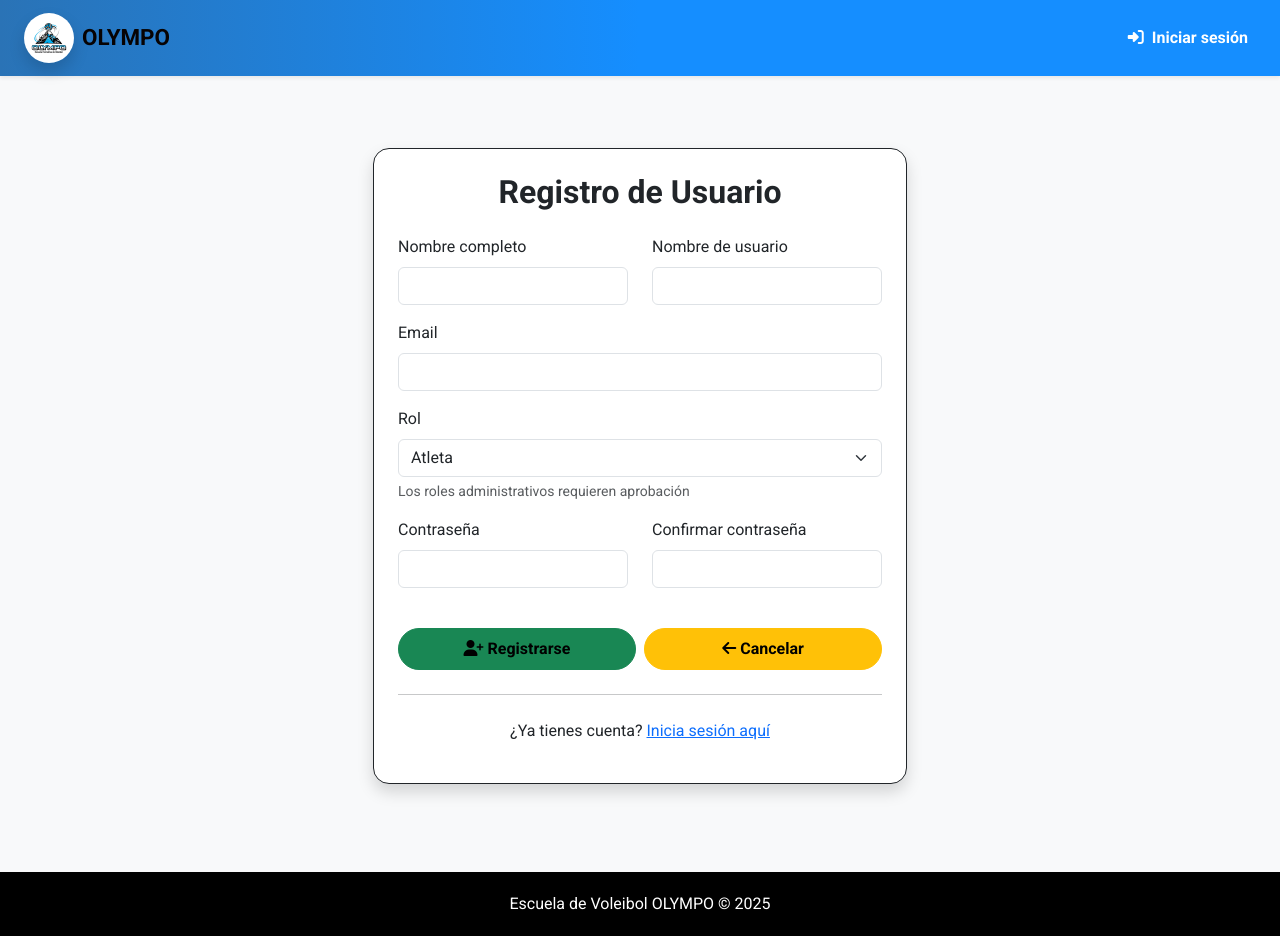
After one commit to Bleazer10/escovol, a Django app: template templates/atletas/register.html in a window 1280 px wide. The commit adds this page. Run offline with Django 5.2, Linux system fonts and the light colour scheme; the template is opened without the code that fills it, so the values that code supplies are empty; parts of the project's set-up code (start-up, migrations or seed data) failed here and were passed over; some libraries are stand-ins or nearby versions.

Commit message:
Implementa vista de registro de usuarios

```diff
--- a/atletas/urls.py
+++ b/atletas/urls.py
@@ -2,6 +2,12 @@ from django.urls import path
 from . import views
 
 urlpatterns = [
+    path('login/', auth_views.login_view, name='login'),
+    path('logout/', auth_views.logout_view, name='logout'),
+    path('register/', auth_views.register_view, name='register'),
+    path('profile/', auth_views.profile_view, name='profile'),
+    path('bienvenida/', auth_views.bienvenida_view, name='bienvenida'),
+
     path('lista/', views.lista_atletas, name='lista_atletas'),
     path('agregar/', views.agregar_atleta, name='agregar_atleta'),
     path('detalle/<int:atleta_id>/', views.detalle_atleta, name='detalle_atleta'),
--- /dev/null
+++ b/templates/atletas/register.html
@@ -0,0 +1,91 @@
+{% extends 'base_publica.html' %}
+{% load static %}
+{% block content %}
+<div class="container mt-4">
+  <div class="row justify-content-center">
+    <div class="col-md-8 col-lg-6">
+      <div class="card shadow border border-dark rounded-4 p-4">
+        <h2 class="text-center text-dark fw-bold mb-4">Registro de Usuario</h2>
+
+        <!-- Mensajes de error -->
+        {% if error %}
+          <div class="alert alert-danger d-flex align-items-center" role="alert">
+            <i class="fa-solid fa-circle-exclamation me-2"></i>
+            {{ error }}
+          </div>
+        {% endif %}
+
+        <!-- Mensajes de éxito -->
+        {% if messages %}
+          {% for message in messages %}
+            <div class="alert alert-{{ message.tags }} alert-dismissible fade show" role="alert">
+              {{ message }}
+              <button type="button" class="btn-close" data-bs-dismiss="alert"></button>
+            </div>
+          {% endfor %}
+        {% endif %}
+
+        <form method="post" novalidate>
+          {% csrf_token %}
+
+          <div class="row">
+            <div class="col-md-6 mb-3">
+              <label for="nombre" class="form-label">Nombre completo</label>
+              <input type="text" class="form-control" id="nombre" name="nombre" required>
+            </div>
+
+            <div class="col-md-6 mb-3">
+              <label for="username" class="form-label">Nombre de usuario</label>
+              <input type="text" class="form-control" id="username" name="username" required>
+            </div>
+          </div>
+
+          <div class="mb-3">
+            <label for="email" class="form-label">Email</label>
+            <input type="email" class="form-control" id="email" name="email" required>
+          </div>
+
+          <div class="mb-3">
+            <label for="rol" class="form-label">Rol</label>
+            <select class="form-select" id="rol" name="rol" required>
+              <option value="Atleta" selected>Atleta</option>
+              <option value="Entrenador">Entrenador</option>
+              <option value="Administrador">Administrador</option>
+            </select>
+            <div class="form-text">Los roles administrativos requieren aprobación</div>
+          </div>
+
+          <div class="row">
+            <div class="col-md-6 mb-3">
+              <label for="password" class="form-label">Contraseña</label>
+              <input type="password" class="form-control" id="password" name="password" required>
+            </div>
+
+            <div class="col-md-6 mb-3">
+              <label for="password2" class="form-label">Confirmar contraseña</label>
+              <input type="password" class="form-control" id="password2" name="password2" required>
+            </div>
+          </div>
+
+          <!-- Botones -->
+          <div class="d-flex justify-content-center gap-2 mt-4">
+            <button type="submit" class="btn btn-success rounded-pill w-50">
+              <i class="fa-solid fa-user-plus"></i>  Registrarse
+            </button>
+            <a href="{% url 'bienvenida' %}" class="btn btn-warning rounded-pill w-50">
+              <i class="fa-solid fa-arrow-left"></i>  Cancelar
+            </a>
+          </div>
+
+        </form>
+
+        <hr class="my-4">
+
+        <div class="text-center">
+          <p>¿Ya tienes cuenta? <a href="{% url 'login' %}" class="text-primary">Inicia sesión aquí</a></p>
+        </div>
+      </div>
+    </div>
+  </div>
+</div>
+{% endblock %}
```
Also changed, not shown: atletas/auth_views.py (added, +116 -0 lines), templates/registration/login.html (+17 -1 lines).
